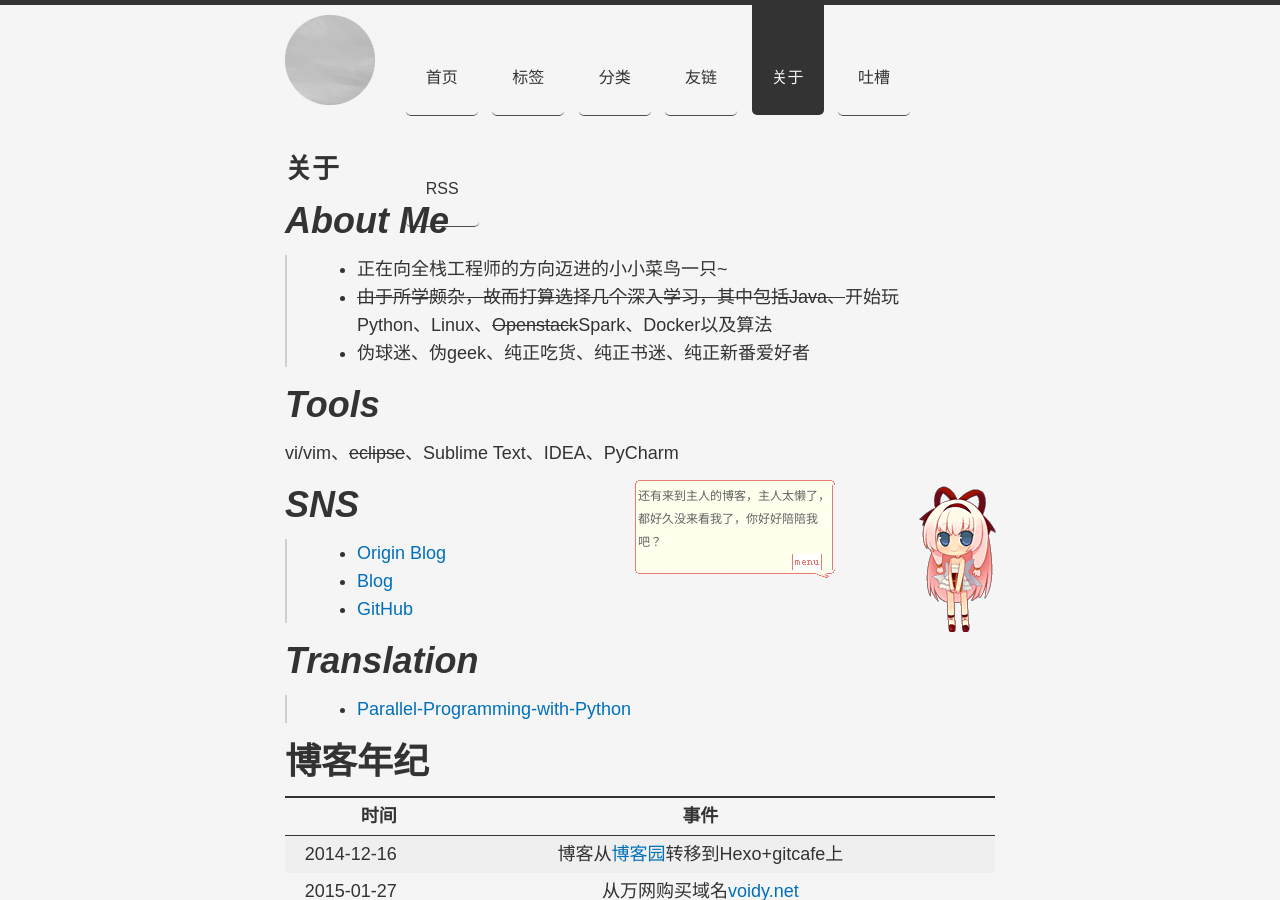
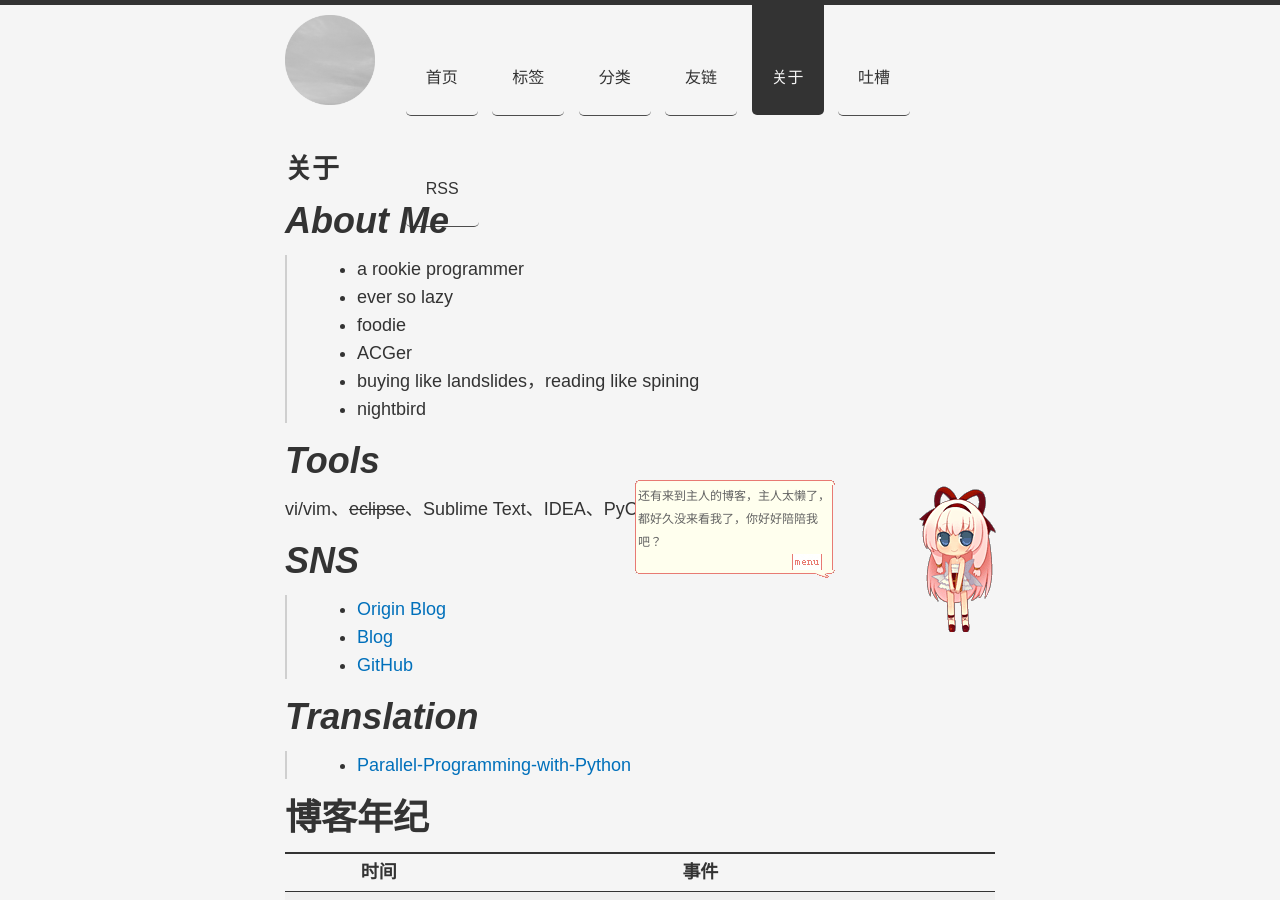
Before and after one commit to Voidly/Voidly.github.io, a Jekyll site: the page built from about/index.md, in a window 1280 px wide and 900 px high. Built offline with Jekyll 4.4.1, drawn with Linux system fonts in a browser that asks for light colours; nearby versions of some CDN libraries; some web fonts are replaced; Markdown is read by kramdown in place of the engine named in the settings; comment, search, counter and statistics services are not loaded.

Commit message:
update about

```diff
--- a/about/index.md
+++ b/about/index.md
@@ -6,10 +6,12 @@ comments: true
 
 
 # *About Me*
-> * 正在向全栈工程师的方向迈进的小小菜鸟一只~
-> * ~~由于所学颇杂，故而打算选择几个深入学习，其中包括Java、~~开始玩Python、Linux、~~Openstack~~Spark、Docker以及算法
-> * 伪球迷、伪geek、纯正吃货、纯正书迷、纯正新番爱好者
-
+> * a rookie programmer
+> * ever so lazy
+> * foodie
+> * ACGer
+> * buying like landslides，reading like spining
+> * nightbird
 
 
 # *Tools*
```
